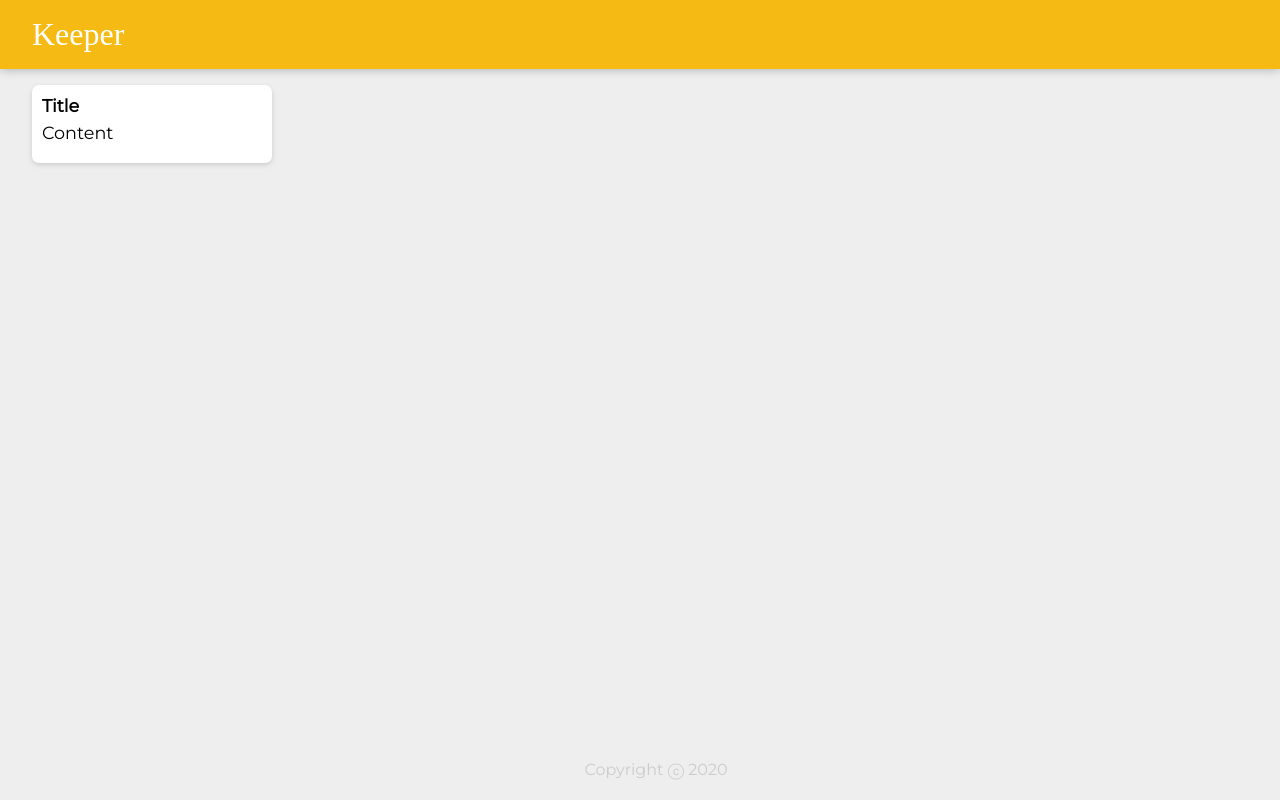
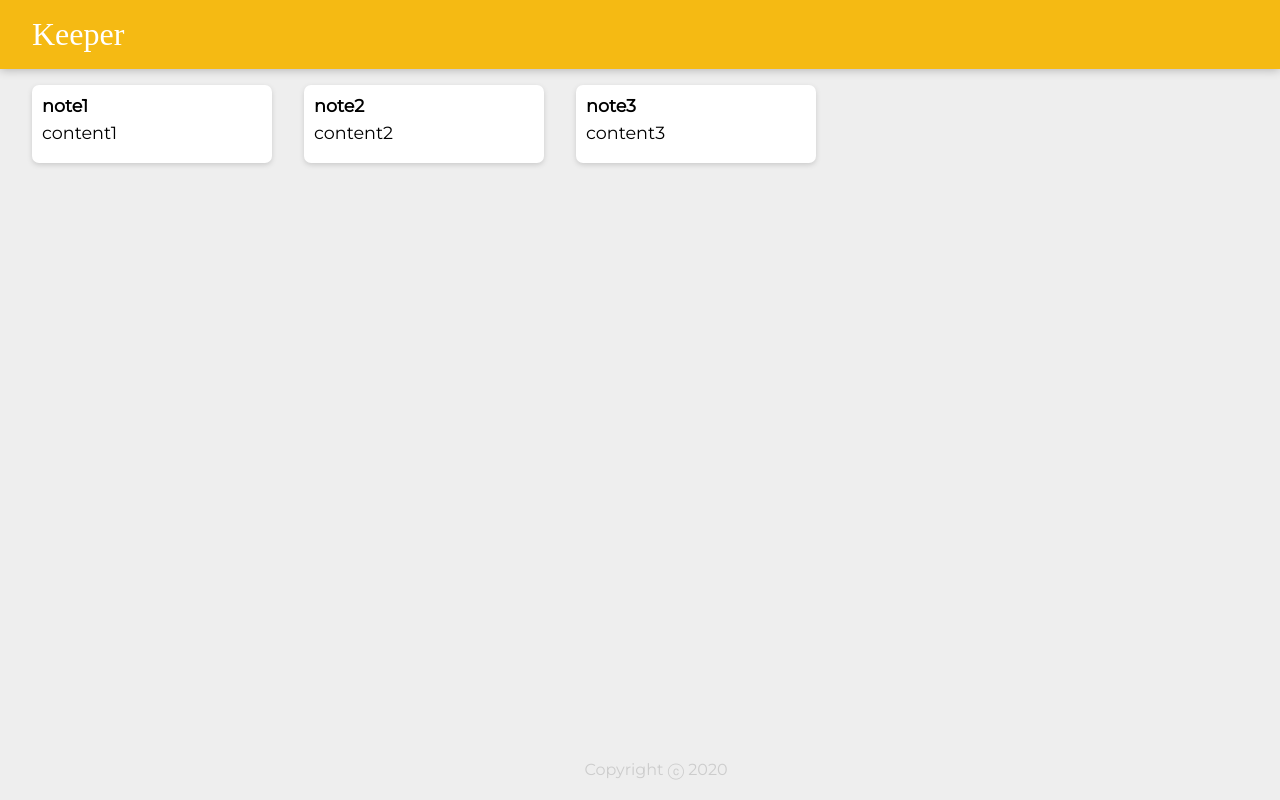
Before and after one commit to akwong372/keeper, a React (Create React App) app: page / in a window 1280 px wide. Built offline with nearby package versions, Linux system fonts and the light colour scheme; a web font is replaced by a local one.

Commit message:
map notes compenent from array

```diff
--- a/src/components/App.jsx
+++ b/src/components/App.jsx
@@ -2,13 +2,21 @@ import React from 'react';
 import Header from './Header';
 import Note from './Note';
 import Footer from './Footer';
+import notes from '../notes';
+
+const renderNotes = (note, i) => {
+    return (
+        <Note key={'note'+i} title={note.title} content={note.content} />
+    );
+};
 
 const App = () => {
+
     return (
         <div>
-            <Header/>
-            <Note/>
-            <Footer/>
+            <Header />
+            {notes.map(renderNotes)}
+            <Footer />
         </div>
     );
 };
--- a/src/components/Note.jsx
+++ b/src/components/Note.jsx
@@ -1,10 +1,10 @@
 import React from 'react';
 
-const Note = () => {
+const Note = props => {
     return(
         <div className="note">
-            <h1>Title</h1>
-            <p>Content</p>
+            <h1>{props.title}</h1>
+            <p>{props.content}</p>
         </div>
     );
 };
--- /dev/null
+++ b/src/notes.js
@@ -0,0 +1,15 @@
+const notes = [{
+    title: 'note1',
+    content: 'content1'
+},
+{
+    title: 'note2',
+    content: 'content2'
+},
+{
+    title: 'note3',
+    content: 'content3'
+}
+];
+
+export default notes;
```
